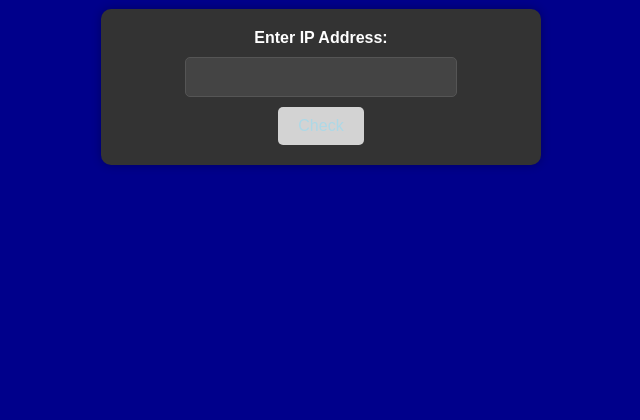
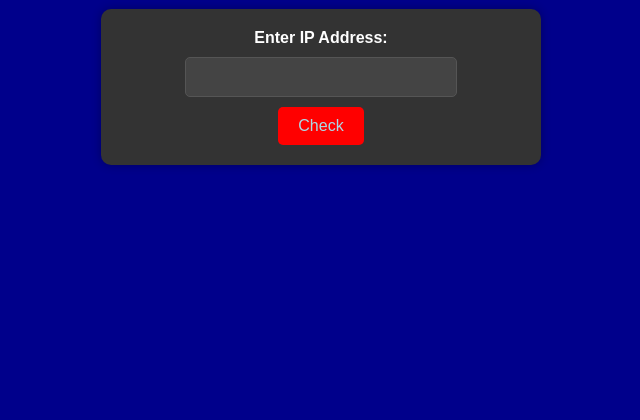
Before and after one commit to talhaam/talhaam, a Flask app: page / in a window 1280 px wide. Shown: the part 251-671 px from the top of the page, without its empty margins (319-959 px from the left). Run offline with Flask 3, Linux system fonts and the light colour scheme.

Commit message:
red kleur

```diff
--- a/templates/index.html
+++ b/templates/index.html
@@ -62,7 +62,7 @@
         button {
             margin-top: 10px;
             padding: 10px 20px;
-            background-color: #D3D3D3; /* blue button background color */
+            background-color: #FF0000; /* blue button background color */
             color: #ADD8E6;
             border: none;
             border-radius: 5px;
```
